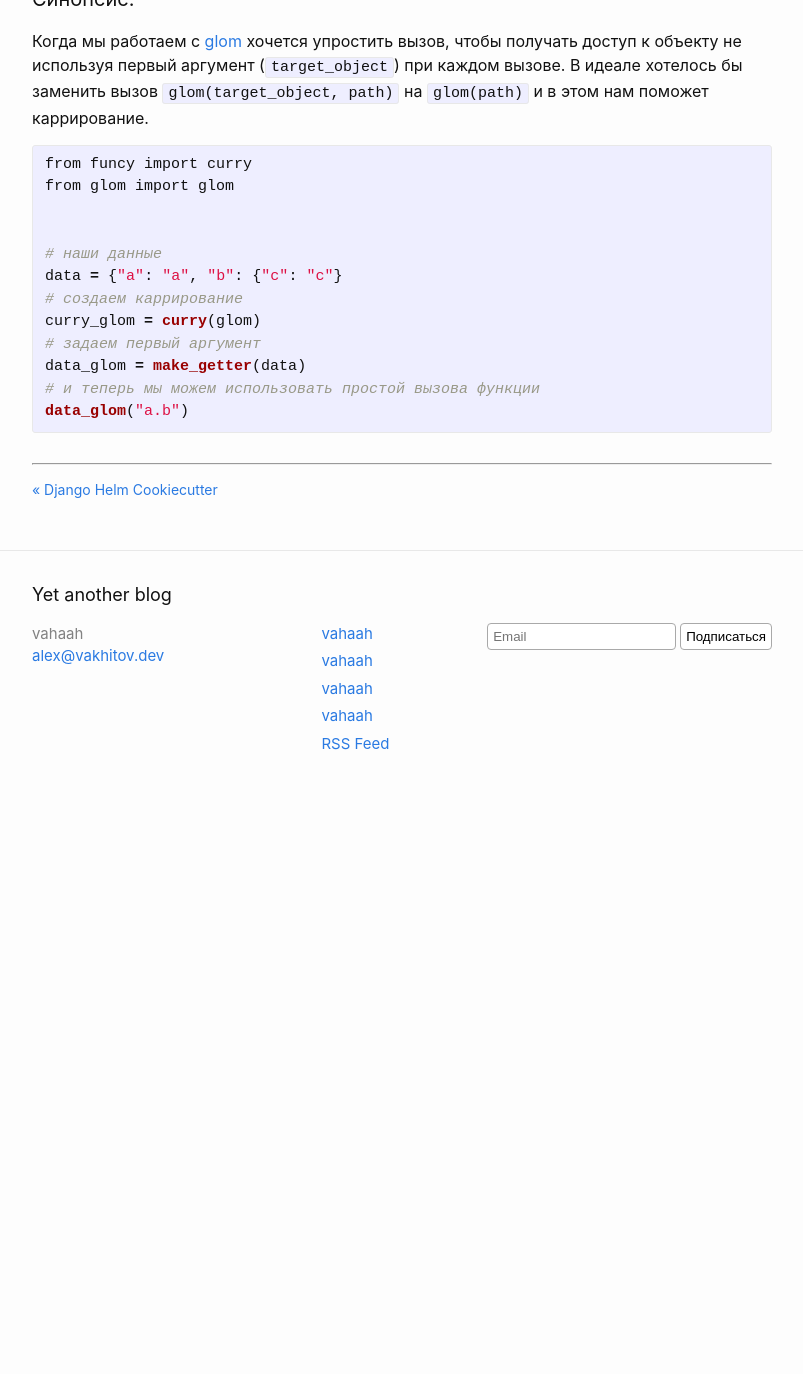
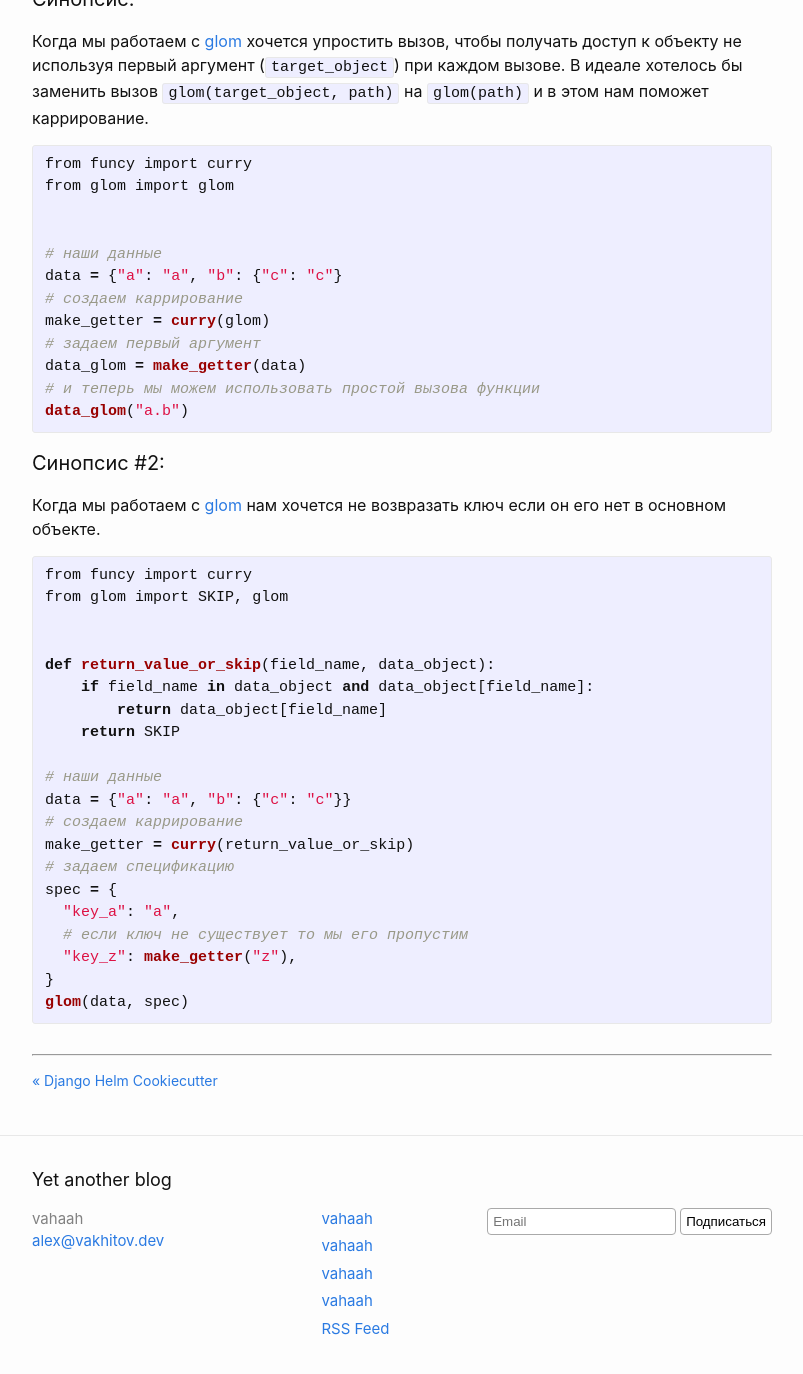
Before and after one commit to vahaah/vahaah.github.io, a Jekyll site: the page built from _posts/2019/07/2019-07-27-currying.markdown, in a window 1280 px wide and 1400 px high, scrolled down 585 px. Shown: the top 1374 px of the window, without its empty margins (238-1041 px from the left). Built offline with Jekyll 4.4.1, drawn with Linux system fonts in a browser that asks for light colours; comment, search, counter and statistics services are not loaded; before the commit the page ends 1394 px from its top, so only the background shows below that.

Commit message:
currying update

```diff
--- a/_posts/2019/07/2019-07-27-currying.markdown
+++ b/_posts/2019/07/2019-07-27-currying.markdown
@@ -34,9 +34,36 @@ from glom import glom
 # наши данные
 data = {"a": "a", "b": {"c": "c"}
 # создаем каррирование
-curry_glom = curry(glom)
+make_getter = curry(glom)
 # задаем первый аргумент
 data_glom = make_getter(data)
 # и теперь мы можем использовать простой вызова функции
 data_glom("a.b")
 {% endhighlight %}
+
+#### Синопсис #2:
+
+Когда мы работаем с [glom](https://github.com/mahmoud/glom/) нам хочется не возвразать ключ если он его нет в основном объекте.
+
+{% highlight python %}
+from funcy import curry
+from glom import SKIP, glom
+
+
+def return_value_or_skip(field_name, data_object):
+    if field_name in data_object and data_object[field_name]:
+        return data_object[field_name]
+    return SKIP
+
+# наши данные
+data = {"a": "a", "b": {"c": "c"}}
+# создаем каррирование
+make_getter = curry(return_value_or_skip)
+# задаем спецификацию
+spec = {
+  "key_a": "a",
+  # если ключ не существует то мы его пропустим
+  "key_z": make_getter("z"),
+}
+glom(data, spec)
+{% endhighlight %}
```
